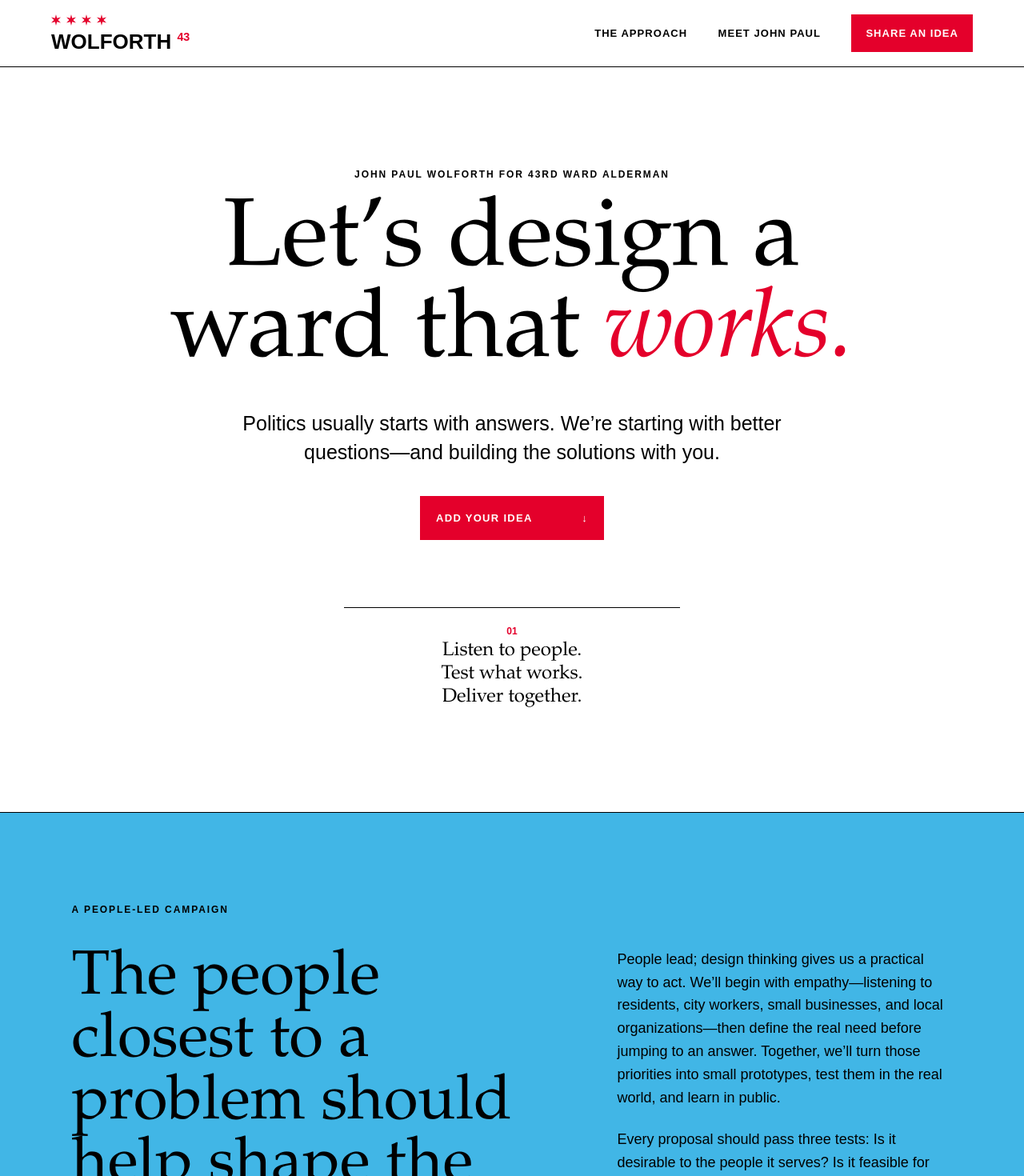
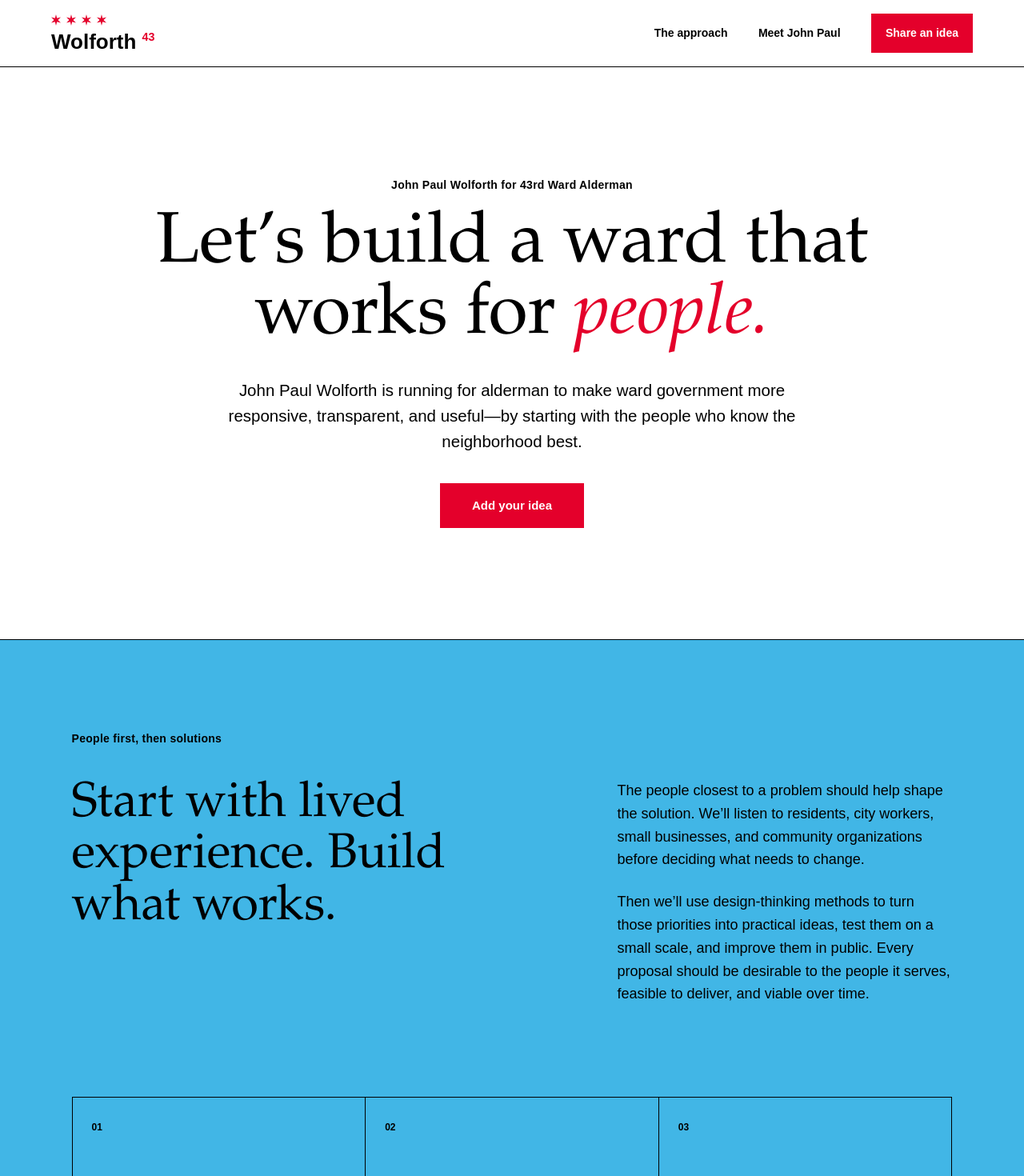
Before and after one commit to finchfinger/johnpaul43, a Next.js app: page / in a window 1280 px wide. Shown: the top 1470 px of the page at 80% size. Built offline with nearby package versions, Linux system fonts and the light colour scheme.

Commit message:
Refine campaign content and typography

```diff
--- a/app/globals.css
+++ b/app/globals.css
@@ -25,27 +25,23 @@ a { color: inherit; }
 .star-row { display: flex; align-items: center; gap: 7px; margin-bottom: 8px; }
 .star-row img { display: block; width: 12px; height: auto; }
 nav { display: flex; align-items: center; gap: clamp(18px, 3vw, 44px); }
-nav a { text-decoration: none; font-size: 13px; font-weight: 800; text-transform: uppercase; letter-spacing: 0.08em; }
+nav a { text-decoration: none; font-size: 14px; font-weight: 700; letter-spacing: 0; }
 .nav-cta { background: var(--red); color: white; padding: 14px 18px; }
 
 .hero { min-height: calc(100svh - 84px); display: flex; flex-direction: column; align-items: center; justify-content: center; padding: clamp(80px, 10vw, 150px) clamp(22px, 7vw, 110px); border-bottom: 1px solid var(--ink); text-align: center; }
 .hero-copy { width: min(100%, 1120px); }
-.eyebrow, .section-kicker { font-size: 12px; line-height: 1; font-weight: 900; letter-spacing: 0.16em; text-transform: uppercase; }
+.eyebrow, .section-kicker { font-size: 14px; line-height: 1.2; font-weight: 700; letter-spacing: 0.02em; }
 .eyebrow { margin: 0 0 24px; }
-h1 { max-width: 1000px; margin: 0 auto; font-family: var(--font-serif); font-size: clamp(62px, 9.4vw, 150px); line-height: 0.94; letter-spacing: 0; font-weight: 500; }
+h1 { max-width: 900px; margin: 0 auto; font-family: var(--font-serif); font-size: clamp(50px, 7vw, 108px); line-height: 0.98; letter-spacing: 0; font-weight: 500; }
 h1 em { color: var(--red); font-weight: 400; }
-.dek { max-width: 720px; margin: 36px auto; font-size: clamp(18px, 2vw, 25px); line-height: 1.45; }
-.button { display: inline-flex; justify-content: space-between; align-items: center; min-width: 230px; padding: 18px 20px; text-decoration: none; text-transform: uppercase; letter-spacing: 0.1em; font-size: 13px; font-weight: 900; }
+.dek { max-width: 760px; margin: 32px auto 36px; font-size: clamp(18px, 1.6vw, 22px); line-height: 1.55; }
+.button { display: inline-flex; justify-content: center; align-items: center; min-width: 180px; padding: 17px 22px; text-decoration: none; letter-spacing: 0; font-size: 15px; font-weight: 700; }
 .button-red { background: var(--red); color: white; }
-.hero-note { width: min(100%, 420px); border-top: 1px solid var(--ink); margin-top: clamp(48px, 7vw, 84px); padding-top: 16px; }
-.note-number { color: var(--red); font-size: 12px; font-weight: 900; }
-.hero-note p { font-family: var(--font-serif); font-size: 24px; line-height: 1.2; font-weight: 500; }
-
 .approach, .about, .questions { padding: clamp(70px, 9vw, 140px) clamp(22px, 7vw, 110px); }
 .approach { background: var(--blue); }
 .section-kicker { margin-bottom: 42px; }
 .approach-grid, .about-grid { display: grid; grid-template-columns: 1.15fr 0.85fr; gap: clamp(48px, 9vw, 150px); }
-h2 { margin: 0; font-family: var(--font-serif); font-size: clamp(44px, 6.1vw, 88px); line-height: 1; letter-spacing: 0; font-weight: 500; }
+h2 { margin: 0; font-family: var(--font-serif); font-size: clamp(38px, 4.8vw, 68px); line-height: 1.05; letter-spacing: 0; font-weight: 500; }
 .body-copy { max-width: 620px; }
 .body-copy p { margin: 0 0 24px; font-size: 18px; line-height: 1.6; }
 .principles { display: grid; grid-template-columns: repeat(3, 1fr); gap: 1px; margin-top: 90px; border: 1px solid var(--ink); background: var(--ink); }
@@ -63,19 +59,19 @@ h2 { margin: 0; font-family: var(--font-serif); font-size: clamp(44px, 6.1vw, 88
 .question-list { border-top: 1px solid var(--ink); }
 .question { display: grid; grid-template-columns: 70px 1fr; gap: 20px; align-items: center; border-bottom: 1px solid var(--ink); padding: 25px 0; }
 .question span { font-size: 12px; font-weight: 900; color: var(--red); }
-.question p { margin: 0; font-family: var(--font-serif); font-size: clamp(28px, 3.2vw, 48px); line-height: 1.08; font-weight: 500; }
+.question p { margin: 0; font-family: var(--font-serif); font-size: clamp(26px, 2.7vw, 40px); line-height: 1.15; font-weight: 500; }
 
 .share { display: grid; grid-template-columns: 0.85fr 1.15fr; gap: clamp(50px, 10vw, 160px); background: var(--ink); color: white; padding: clamp(70px, 9vw, 140px) clamp(22px, 7vw, 110px); }
 .section-kicker.light { color: var(--blue); }
 .share-intro p { max-width: 540px; font-size: 19px; line-height: 1.55; }
 form { border-top: 1px solid rgba(255,255,255,0.5); padding-top: 26px; }
-label { display: block; margin-bottom: 12px; font-size: 12px; text-transform: uppercase; font-weight: 900; letter-spacing: 0.12em; }
+label { display: block; margin-bottom: 12px; font-size: 14px; font-weight: 700; letter-spacing: 0; }
 textarea, input { width: 100%; border: 0; border-bottom: 1px solid rgba(255,255,255,0.55); border-radius: 0; background: transparent; color: white; outline: none; }
 textarea::placeholder, input::placeholder { color: rgba(255,255,255,0.5); }
-textarea { min-height: 170px; resize: vertical; font-family: var(--font-serif); font-size: clamp(32px, 4.2vw, 58px); line-height: 1.05; font-weight: 500; }
+textarea { min-height: 170px; resize: vertical; font-family: var(--font-serif); font-size: clamp(30px, 3.6vw, 48px); line-height: 1.1; font-weight: 500; }
 input { height: 54px; font-size: 17px; }
 .form-row { display: grid; grid-template-columns: 1fr auto; gap: 24px; align-items: end; margin-top: 32px; }
-.submit-button { height: 54px; padding: 0 22px; border: 0; background: var(--red); color: white; font: inherit; font-size: 12px; font-weight: 900; text-transform: uppercase; letter-spacing: 0.08em; cursor: pointer; }
+.submit-button { height: 54px; padding: 0 22px; border: 0; background: var(--red); color: white; font: inherit; font-size: 15px; font-weight: 700; letter-spacing: 0; cursor: pointer; }
 .fine-print { color: rgba(255,255,255,0.55); font-size: 11px; line-height: 1.45; }
 .thanks { border-top: 1px solid rgba(255,255,255,0.5); padding-top: 36px; }
 .thanks > .star-row { margin-bottom: 0; }
@@ -89,7 +85,7 @@ footer { display: grid; grid-template-columns: 1fr auto auto; gap: 40px; align-i
 .footer-mark .star-row { gap: 8px; }
 .footer-mark .star-row img { width: 13px; }
 .footer-mark strong { margin-top: 8px; font-size: 24px; letter-spacing: 0; }
-.footer-mark small { font-size: 9px; letter-spacing: 0.14em; }
+.footer-mark small { font-size: 11px; letter-spacing: 0; }
 
 a, button { transition: opacity 160ms ease, transform 160ms ease; }
 a:hover, button:hover { opacity: 0.76; }
@@ -101,7 +97,6 @@ a:focus-visible, button:focus-visible, textarea:focus-visible, input:focus-visib
   .site-header { min-height: 72px; }
   nav a:not(.nav-cta) { display: none; }
   .hero { min-height: auto; padding-top: 92px; }
-  .hero-note { margin-top: 48px; }
   .approach-grid, .about-grid, .share { grid-template-columns: 1fr; }
   .principles { grid-template-columns: 1fr; }
   .principles > div { min-height: 210px; }
--- a/app/page.tsx
+++ b/app/page.tsx
@@ -32,7 +32,7 @@ export default function Home() {
       <header className="site-header">
         <a className="wordmark" href="#top" aria-label="John Paul Wolforth for 43rd Ward Alderman, home">
           <StarRow />
-          <span>WOLFORTH <small>43</small></span>
+          <span>Wolforth <small>43</small></span>
         </a>
         <nav aria-label="Primary navigation">
           <a href="#approach">The approach</a>
@@ -44,28 +44,24 @@ export default function Home() {
       <section className="hero" id="top">
         <div className="hero-copy">
           <p className="eyebrow">John Paul Wolforth for 43rd Ward Alderman</p>
-          <h1>Let’s design a ward that <em>works.</em></h1>
+          <h1>Let’s build a ward that works for <em>people.</em></h1>
           <p className="dek">
-            Politics usually starts with answers. We’re starting with better questions—and building the solutions with you.
+            John Paul Wolforth is running for alderman to make ward government more responsive, transparent, and useful—by starting with the people who know the neighborhood best.
           </p>
-          <a className="button button-red" href="#share">Add your idea <span aria-hidden="true">↓</span></a>
-        </div>
-        <div className="hero-note" aria-label="Campaign principle">
-          <span className="note-number">01</span>
-          <p>Listen to people.<br />Test what works.<br />Deliver together.</p>
+          <a className="button button-red" href="#share">Add your idea</a>
         </div>
       </section>
 
       <section className="approach" id="approach">
-        <div className="section-kicker">A people-led campaign</div>
+        <div className="section-kicker">People first, then solutions</div>
         <div className="approach-grid">
-          <h2>The people closest to a problem should help shape the solution.</h2>
+          <h2>Start with lived experience. Build what works.</h2>
           <div className="body-copy">
             <p>
-              People lead; design thinking gives us a practical way to act. We’ll begin with empathy—listening to residents, city workers, small businesses, and local organizations—then define the real need before jumping to an answer. Together, we’ll turn those priorities into small prototypes, test them in the real world, and learn in public.
+              The people closest to a problem should help shape the solution. We’ll listen to residents, city workers, small businesses, and community organizations before deciding what needs to change.
             </p>
             <p>
-              Every proposal should pass three tests: Is it desirable to the people it serves? Is it feasible for the ward and city to deliver? Is it viable—financially, politically, and over time? That is how good ideas become durable public solutions.
+              Then we’ll use design-thinking methods to turn those priorities into practical ideas, test them on a small scale, and improve them in public. Every proposal should be desirable to the people it serves, feasible to deliver, and viable over time.
             </p>
           </div>
         </div>
@@ -79,7 +75,7 @@ export default function Home() {
       <section className="about" id="about">
         <div className="section-kicker">Meet John Paul</div>
         <div className="about-grid">
-          <h2>A neighbor who believes city hall can be more human.</h2>
+          <h2>A neighbor who believes local government should listen before it acts.</h2>
           <div className="body-copy">
             <p>
               John Paul Wolforth is a longtime 43rd Ward neighbor, civic volunteer, and design strategist who has spent his career helping organizations untangle complicated problems. He and his family have built their life here—walking to school, supporting local shops, and learning from the neighbors who make every block distinct.
@@ -87,15 +83,13 @@ export default function Home() {
             <p>
               John Paul is running for alderman to bring a practical, collaborative approach to ward government: responsive constituent service, transparent decisions, and solutions shaped with the people who use them.
             </p>
-            <a className="text-link" href="https://calendly.com/" target="_blank" rel="noreferrer">
-              Schedule a 15-minute conversation <span aria-hidden="true">↗</span>
-            </a>
+            <a className="text-link" href="https://calendly.com/" target="_blank" rel="noreferrer">Schedule a 15-minute conversation</a>
           </div>
         </div>
       </section>
 
       <section className="questions" aria-labelledby="questions-title">
-        <div className="section-kicker">Questions worth solving</div>
+        <div className="section-kicker">Start with a better question</div>
         <h2 id="questions-title">How might we…</h2>
         <div className="question-list">
           {questions.map((question, index) => (
@@ -109,8 +103,8 @@ export default function Home() {
       <section className="share" id="share">
         <div className="share-intro">
           <div className="section-kicker light">Your turn</div>
-          <h2>What should we solve together?</h2>
-          <p>Share one thing you’d change about life in the 43rd Ward. Big, small, unfinished—we want to hear it.</p>
+          <h2>What should we work on together?</h2>
+          <p>Share one thing you would change about life in the 43rd Ward. It can be big, small, or still taking shape.</p>
         </div>
         {submitted ? (
           <div className="thanks" role="status">
@@ -121,14 +115,14 @@ export default function Home() {
           </div>
         ) : (
           <form onSubmit={handleSubmit}>
-            <label htmlFor="idea">How might we…</label>
+            <label htmlFor="idea">Complete the thought: How might we…</label>
             <textarea id="idea" name="idea" placeholder="make it easier to…" required />
             <div className="form-row">
               <div>
                 <label htmlFor="email">Your email</label>
                 <input id="email" name="email" type="email" placeholder="you@example.com" required />
               </div>
-              <button className="submit-button" type="submit">Send my idea <span aria-hidden="true">→</span></button>
+              <button className="submit-button" type="submit">Send my idea</button>
             </div>
             <p className="fine-print">By submitting, you agree to receive occasional campaign updates. Unsubscribe anytime.</p>
           </form>
@@ -136,7 +130,7 @@ export default function Home() {
       </section>
 
       <footer>
-        <div className="footer-mark"><StarRow /><strong>WOLFORTH</strong><small>43RD WARD ALDERMAN</small></div>
+        <div className="footer-mark"><StarRow /><strong>Wolforth</strong><small>43rd ward alderman</small></div>
         <p>Paid for by Friends of John Paul Wolforth</p>
         <a href="mailto:hello@wolforth43.com">hello@wolforth43.com</a>
       </footer>
```
